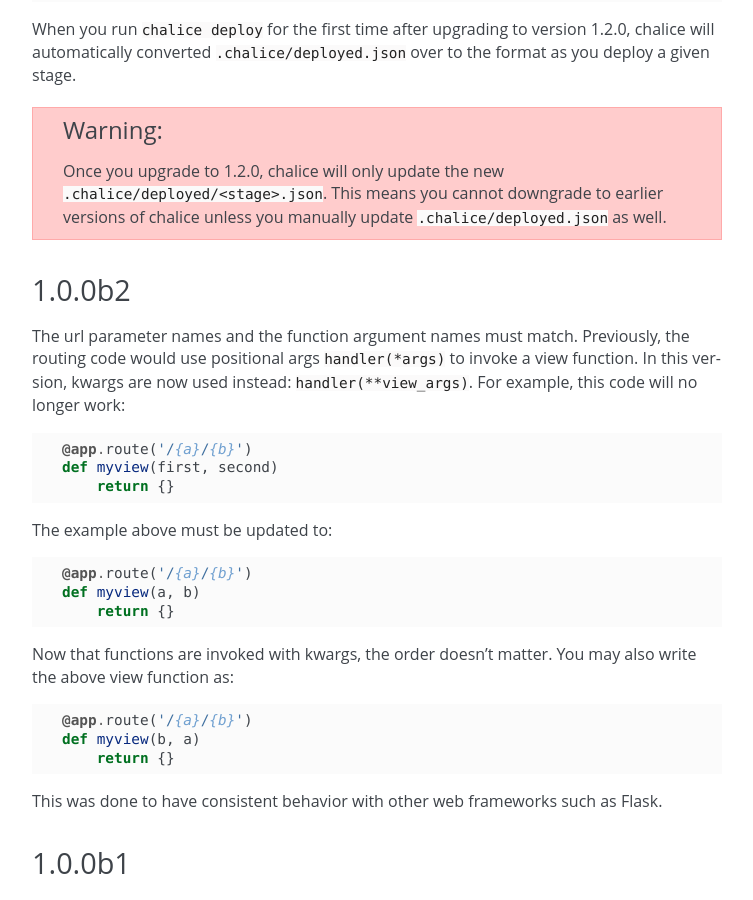
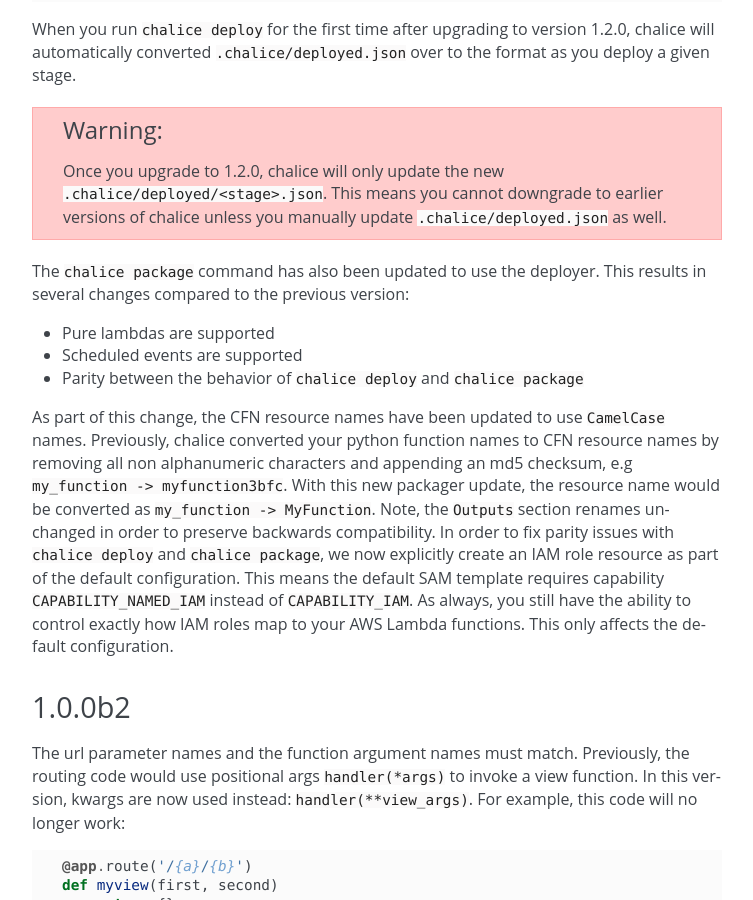
Before and after one commit to aws/chalice, a Sphinx documentation site: the page built from docs/source/upgrading.rst, in a window 1280 px wide and 900 px high, scrolled down 1896 px. Shown: the whole window, without its empty margins (398-1151 px from the left). Built offline with Sphinx 7.4.7, drawn with Linux system fonts in a browser that asks for light colours; pages that are not in the unit, such as notebooks, are missing from menus; some of the changed text lies outside the part shown.

Commit message:
Add feature to changelog/upgrade notes

```diff
--- a/CHANGELOG.rst
+++ b/CHANGELOG.rst
@@ -24,6 +24,9 @@
   (`#685 <https://github.com/aws/chalice/issues/685>`__)
 * Rewrite Chalice deployer to more easily support additional AWS resources
   (`#604 <https://github.com/aws/chalice/issues/604>`__)
+* Update the ``chalice package`` command to support
+  pure lambda functions and scheduled events.
+  (`#772 <https://github.com/aws/chalice/issues/772>`__)
 
 
 1.1.1
--- a/docs/source/upgrading.rst
+++ b/docs/source/upgrading.rst
@@ -17,12 +17,13 @@
 This is a backwards compatible change, and should not have any
 noticeable changes with deployments with the exception of
 fixing deployer bugs (e.g. https://github.com/aws/chalice/issues/604).
-This code path affects the ``chalice deploy`` and ``chalice delete`` commands.
+This code path affects the ``chalice deploy``, ``chalice delete``, and
+``chalice package`` commands.
 
 While this release is backwards compatible, you will notice several
 changes when you upgrade to version 1.2.0.
 
-First, the output of ``chalice deploy`` has changed in order to give
+The output of ``chalice deploy`` has changed in order to give
 more details about the resources it creates along with a more detailed
 summary at the end::
 
@@ -37,7 +38,7 @@
       - Lambda ARN: arn:aws:lambda:us-west-2:12345:function:myapp-dev
       - Rest API URL: https://abcd.execute-api.us-west-2.amazonaws.com/api/
 
-Second, the files used to store deployed values has changed.  These files are
+Also, the files used to store deployed values has changed.  These files are
 used internally by the ``chalice deploy/delete`` commands and you typically
 do not interact with these files directly.  It's mentioned here in case
 you notice new files in your ``.chalice`` directory.  Note that these files
@@ -115,6 +116,31 @@
   ``.chalice/deployed/<stage>.json``.  This means you cannot downgrade
   to earlier versions of chalice unless you manually update
   ``.chalice/deployed.json`` as well.
+
+
+The ``chalice package`` command has also been updated to use the
+deployer.  This results in several changes compared to the previous
+version:
+
+* Pure lambdas are supported
+* Scheduled events are supported
+* Parity between the behavior of ``chalice deploy`` and ``chalice package``
+
+As part of this change, the CFN resource names have been updated
+to use ``CamelCase`` names.  Previously, chalice converted your
+python function names to CFN resource names by removing all
+non alphanumeric characters and appending an md5 checksum,
+e.g ``my_function -> myfunction3bfc``.  With this new packager
+update, the resource name would be converted as
+``my_function -> MyFunction``.  Note, the ``Outputs`` section
+renames unchanged in order to preserve backwards compatibility.
+In order to fix parity issues with ``chalice deploy`` and
+``chalice package``, we now explicitly create an IAM role
+resource as part of the default configuration.  This means
+the default SAM template requires capability ``CAPABILITY_NAMED_IAM``
+instead of ``CAPABILITY_IAM``.  As always, you still have the
+ability to control exactly how IAM roles map to your AWS Lambda
+functions.  This only affects the default configuration.
 
 
 .. _v1-0-0b2:
```
